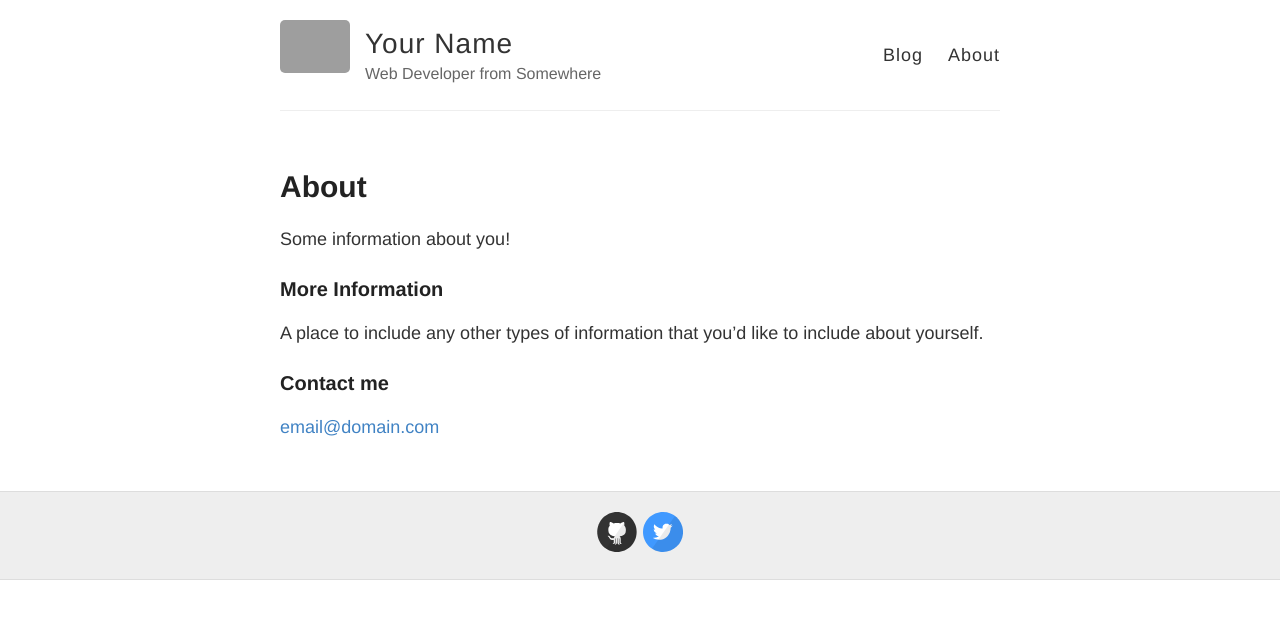
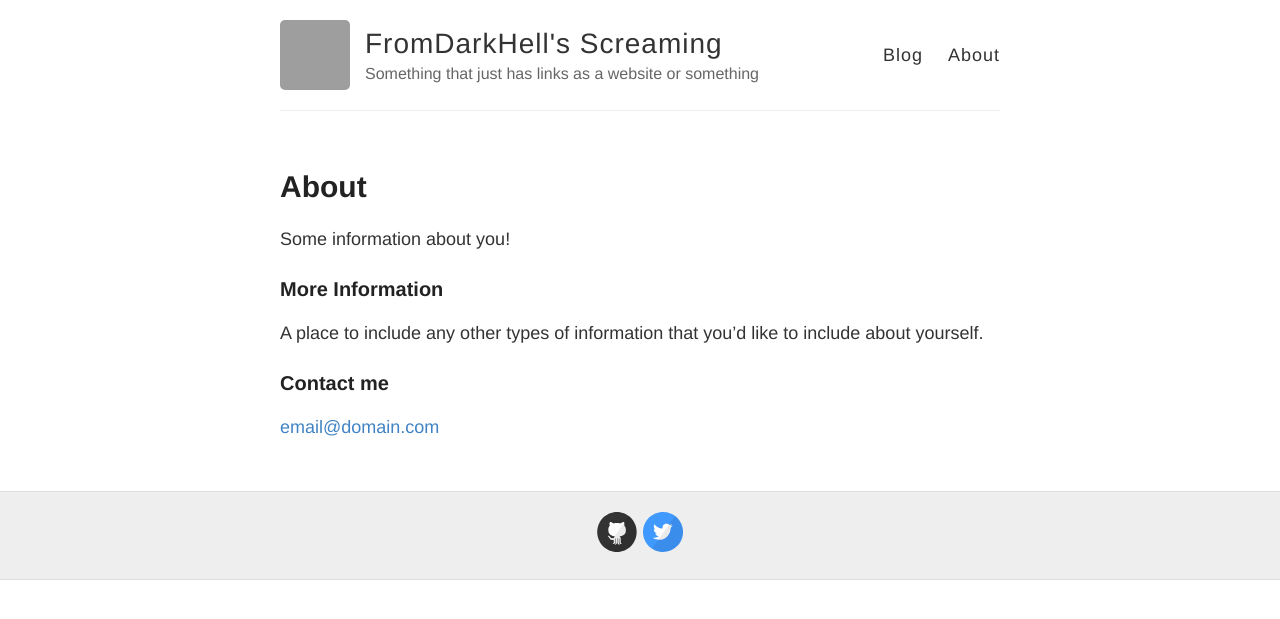
Before and after one commit to FromDarkHell/FromDarkHell.github.io, a Jekyll site: the page built from about.md, in a window 1280 px wide. Shown: the top 619 px of the page. Built offline with Jekyll 4.4.1, drawn with Linux system fonts in a browser that asks for light colours; grey boxes are pictures that could not be loaded.

Commit message:
Oopsie update the config

```diff
--- a/_config.yml
+++ b/_config.yml
@@ -3,13 +3,15 @@
 #
 
 # Name of your site (displayed in the header)
-name: Your Name
+name: FromDarkHell's Screaming
+
+theme: jekyll-theme-hacker
 
 # Short bio or description (displayed in the header)
-description: Web Developer from Somewhere
+description: Something that just has links as a website or something
 
 # URL of your avatar or profile pic (you could use your GitHub profile pic)
-avatar: https://raw.githubusercontent.com/barryclark/jekyll-now/master/images/jekyll-logo.png
+avatar: https://avatars0.githubusercontent.com/u/9018764?s=400&u=fc458ef7c96ec977cd5cc8d4950744bfac63c8f5&v=4
 
 #
 # Flags below are optional
@@ -21,12 +23,12 @@ footer-links:
   email:
   facebook:
   flickr:
-  github: barryclark/jekyll-now
+  github: FromDarkHell/FromDarkHell.github.io
   instagram:
   linkedin:
   pinterest:
   rss: # just type anything here for a working RSS icon
-  twitter: jekyllrb
+  twitter: FromDarkHell
   stackoverflow: # your stackoverflow profile, e.g. "users/50476/bart-kiers"
   youtube: # channel/<your_long_string> or user/<user-name>
   googleplus: # anything in your profile username that comes after plus.google.com/
```
